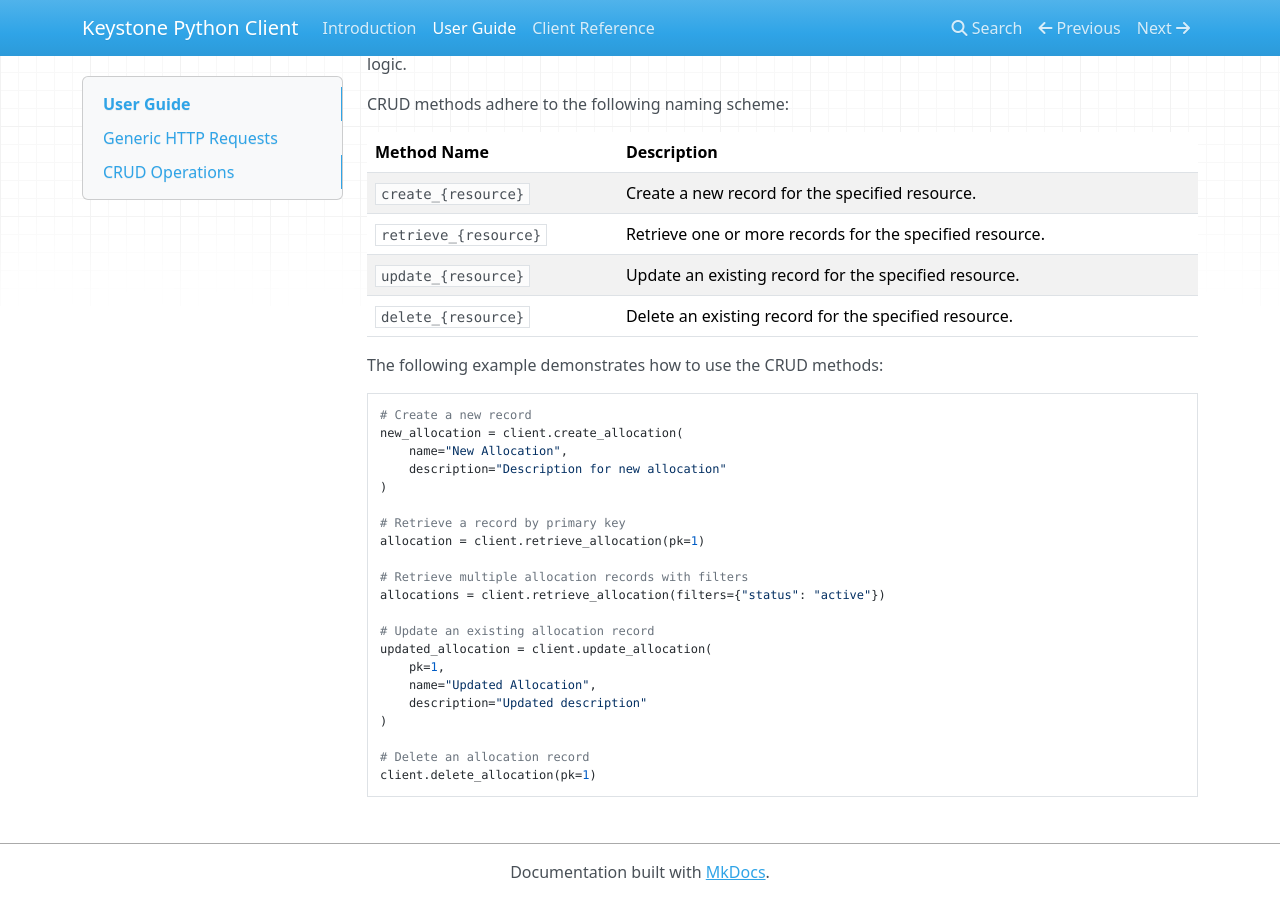
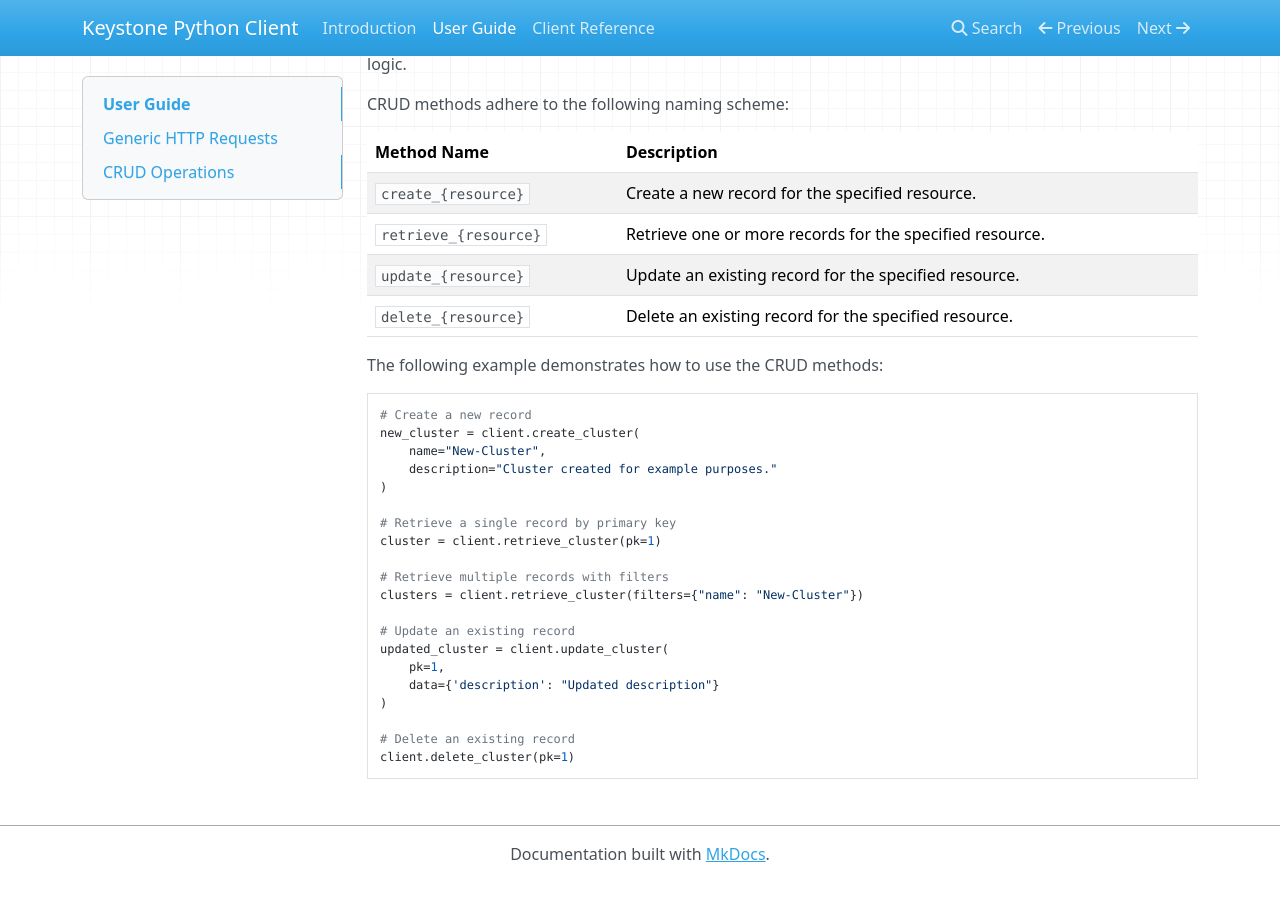
Before and after one commit to Better-HPC/keystone-python-client, an MkDocs documentation site: the page built from docs/user_guide.md, in a window 1280 px wide and 900 px high, scrolled down 1199 px. Built offline with MkDocs 1.6.1, drawn with Linux system fonts in a browser that asks for light colours; nearby versions of some CDN libraries.

Commit message:
Update crud example to use cluster endpoint

````diff
--- a/docs/user_guide.md
+++ b/docs/user_guide.md
@@ -68,24 +68,23 @@
 
 ```python
 # Create a new record
-new_allocation = client.create_allocation(
-    name="New Allocation",
-    description="Description for new allocation"
+new_cluster = client.create_cluster(
+    name="New-Cluster",
+    description="Cluster created for example purposes."
 )
 
-# Retrieve a record by primary key
-allocation = client.retrieve_allocation(pk=1)
+# Retrieve a single record by primary key
+cluster = client.retrieve_cluster(pk=1)
 
-# Retrieve multiple allocation records with filters
-allocations = client.retrieve_allocation(filters={"status": "active"})
+# Retrieve multiple records with filters
+clusters = client.retrieve_cluster(filters={"name": "New-Cluster"})
 
-# Update an existing allocation record
-updated_allocation = client.update_allocation(
+# Update an existing record
+updated_cluster = client.update_cluster(
     pk=1,
-    name="Updated Allocation",
-    description="Updated description"
+    data={'description': "Updated description"}
 )
 
-# Delete an allocation record
-client.delete_allocation(pk=1)
+# Delete an existing record
+client.delete_cluster(pk=1)
 ```
````
